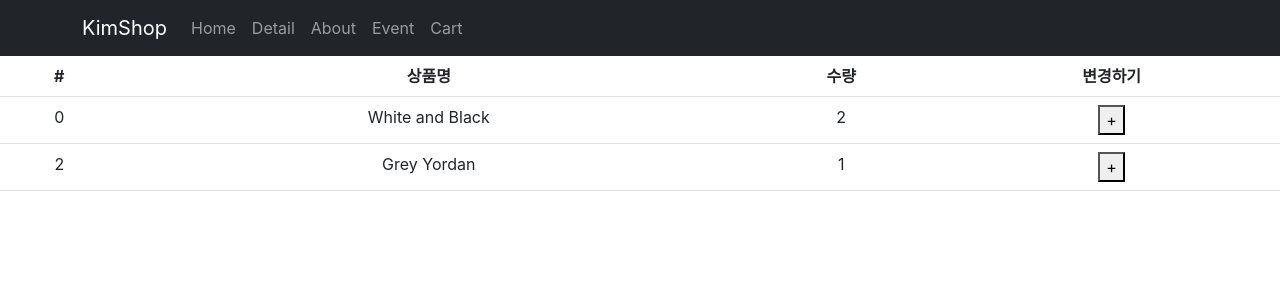
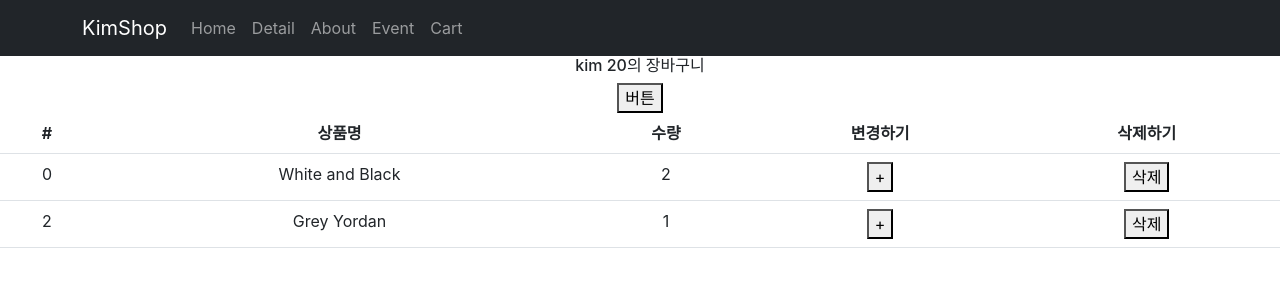
Before and after one commit to Jinuuk/Study_React, a React (Create React App) app in the folder study_react2/: page /cart in a window 1280 px wide. Shown: the top 300 px of the page. Built offline with nearby package versions, Linux system fonts and the light colour scheme.

Commit message:
2022.10.29

```diff
--- a/study_react2/src/App.js
+++ b/study_react2/src/App.js
@@ -1,4 +1,4 @@
-import { useState, createContext } from "react";
+import { useState, createContext, useEffect } from "react";
 import { Button, Navbar, Container, Nav, Row, Col } from 'react-bootstrap';
 import './App.css';
 // import breadImage from './bread1.jpg'
@@ -14,6 +14,11 @@ export let Context1 = createContext();
 
 
 function App() {
+
+  useEffect(()=>{
+    localStorage.setItem('watched',JSON.stringify([]));
+  },[])
+
 
   let [shoes,setShoes] = useState(data);
   let [dataNum,setDataNum] = useState(2);
@@ -112,8 +117,8 @@ function App() {
 
 function Item(props) {
   return(
-    <Col sm>
-    <img src={process.env.PUBLIC_URL + '/bread'+(props.item.id+2)+'.jpg'} width="100%" />
+    <Col sm >
+    <img src={process.env.PUBLIC_URL + '/bread'+(props.item.id+2)+'.jpg'} width="100%"  />
     <h4>{props.item.title}</h4>
     <p>{props.item.price}</p>
   </Col>
--- a/study_react2/src/routes/Cart.js
+++ b/study_react2/src/routes/Cart.js
@@ -1,20 +1,24 @@
 import { Table } from 'react-bootstrap';
 import { useSelector, useDispatch } from 'react-redux';
-import {changeName} from './../store.js';
+import {changeName, changeAge} from './../store/userSlice.js';
+import {changeCount, removeItem} from './../store.js'
 
 function Cart(){
   let state = useSelector(state=>state)
   let dispatch = useDispatch();
 
   return (
+    <div>
+      <h6>{state.user.name} {state.user.age}의 장바구니</h6>
+      <button onClick={()=>{dispatch(changeAge(2))}}>버튼</button>
     <Table>
-      {/* <div>{state.user}</div> */}
       <thead>
         <tr>
           <th>#</th>
           <th>상품명</th>
           <th>수량</th>
           <th>변경하기</th>
+          <th>삭제하기</th>
         </tr>
       </thead>
       <tbody>
@@ -37,8 +41,11 @@ function Cart(){
                 <td>{ele.name}</td>
                 <td>{ele.count}</td>
                 <td><button onClick={()=>{
-                  dispatch(changeName())
+                  dispatch(changeCount(ele.id))
                 }}>+</button></td>
+                <td><button onClick={()=>{
+                  dispatch(removeItem(ele.id))
+                }}>삭제</button></td>
                 </tr>
               )
             })
@@ -46,6 +53,7 @@ function Cart(){
 
       </tbody>
     </Table>
+    </div>
   )
 }
 
--- a/study_react2/src/routes/Detail.js
+++ b/study_react2/src/routes/Detail.js
@@ -3,6 +3,8 @@ import { useState } from "react";
 import { useParams } from "react-router-dom";
 import { Nav } from 'react-bootstrap';
 import {Context1} from './../App.js';
+import { useSelector, useDispatch } from 'react-redux';
+import {changeCart} from './../store.js'
 // import styled from 'styled-components'
 
 // let Btn = styled.button`
@@ -32,6 +34,8 @@ import {Context1} from './../App.js';
 // }
 
 function Detail(props){
+  let state = useSelector(state=>state)
+  let dispatch = useDispatch();
   // 컴포넌트에 갈고리 다는 법 : 요즘 방식
   useEffect(()=>{ //mount, update시 여기 코드 실행됨
                           //html 렌더링 후에 동작됨
@@ -43,6 +47,7 @@ function Detail(props){
     // setTimeout(()=>{setDisplay('none')},2000)
     let timer = setTimeout(()=>{setAlert(false)},2000);
     let timer2 = setTimeout(()=>{setFade('end')},100);
+
 
     return()=>{
       //useEffect가 동작되기 전에 실행, mount시 실행안됨, unmount시 실행됨
@@ -102,7 +107,7 @@ function Detail(props){
           <h4 className="pt-5">{foundItem.title}</h4>
           <p>{foundItem.content}</p>
           <p>{foundItem.price}</p>
-          <button className="btn btn-danger">주문하기</button>
+          <button className="btn btn-danger" onClick={()=>(dispatch(changeCart(foundItem)))}>주문하기</button>
         </div>
       </div>
 
--- a/study_react2/src/store.js
+++ b/study_react2/src/store.js
@@ -1,24 +1,33 @@
 import { configureStore, createSlice } from "@reduxjs/toolkit";
-
-let user = createSlice({
-  name : 'user',
-  initialState : 'kim',
-  reducers : {
-    changeName(state){
-      return 'john' + state
-    }
-  }
-})
+import user from "./store/userSlice.js";
 
 let cart = createSlice({
   name : 'cart',
   initialState : [
     {id : 0, name : 'White and Black', count : 2},
     {id : 2, name : 'Grey Yordan', count : 1}
-  ]
+  ],
+  reducers : {
+    changeCount(state, action){
+      // console.log(state.findIndex(ele=>ele.id == 0));
+      state.find(ele=>ele.id == action.payload).count += 1;
+      //findIndex 함수도 사용 가능
+    },
+    changeCart(state,action){
+      if(state.findIndex(ele=>ele.id == action.payload.id) == -1){
+        state.push({id:action.payload.id, name:action.payload.title, count:1})
+      }else{
+        state.find(ele=>ele.id == action.payload.id).count += 1;
+      }
+    },
+    removeItem(state,action){
+      let foundIndex = state.findIndex(ele=>ele.id == action.payload);
+      state.splice(foundIndex,1);
+    }
+  }
 })
 
-export let {changeName} = user.actions;
+export let {changeCount, changeCart, removeItem} = cart.actions;
 
 export default configureStore({
   reducer : {
--- /dev/null
+++ b/study_react2/src/store/userSlice.js
@@ -0,0 +1,21 @@
+import { createSlice } from "@reduxjs/toolkit";
+
+
+let user = createSlice({
+  name : 'user',
+  initialState : {name : 'kim', age:20},
+  reducers : {
+    changeName(state){
+      state.name = 'park'
+    },
+    changeAge(state, action){
+      // console.log(state.age);
+      // state.age = state.age + 1
+      state.age += action.payload
+    }
+  }
+})
+
+export let {changeName,changeAge} = user.actions;
+
+export default user;
```
